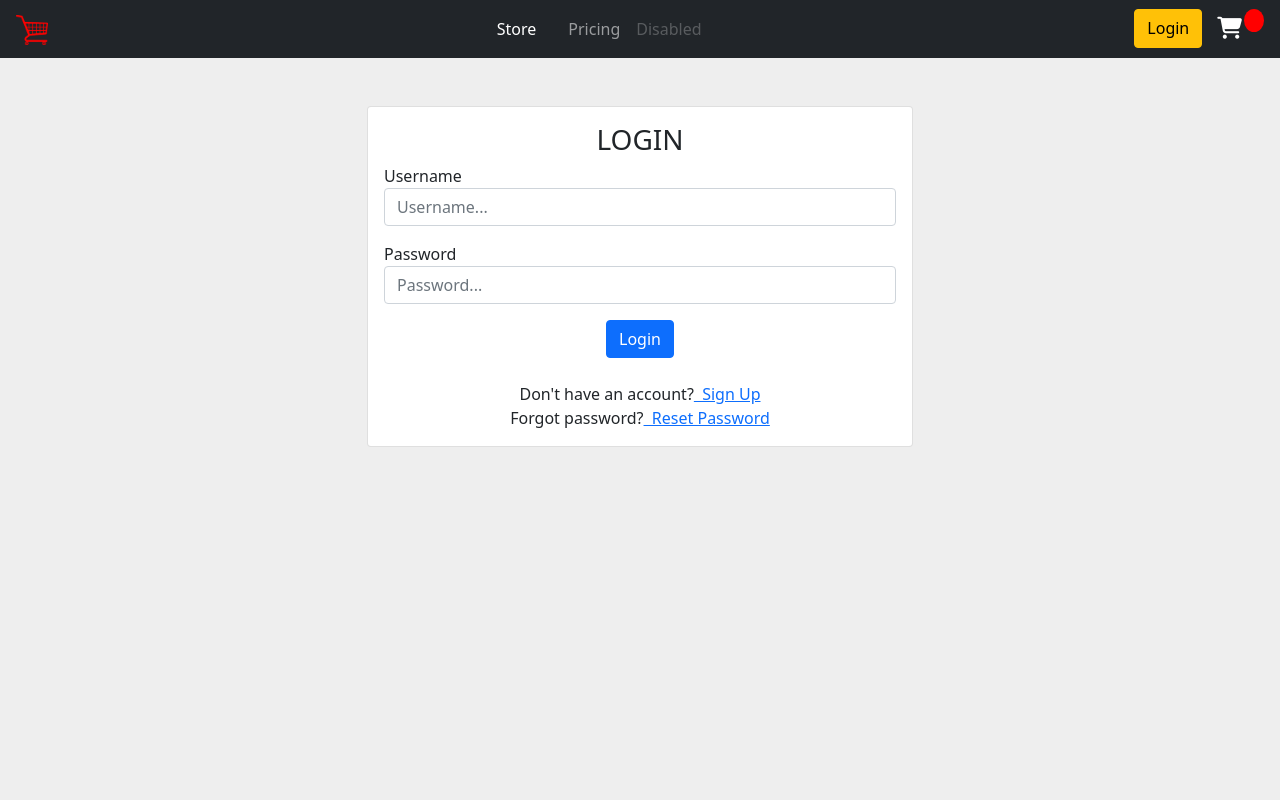
After one commit to tavoxr/ecommerce_django_postgresql, a Django app: page /login/ in a window 1280 px wide. The commit adds this page. Run offline with Django 3.2, Linux system fonts and the light colour scheme; some libraries are stand-ins or nearby versions.

Commit message:
login & logout

```diff
--- a/ecommerce/templates/ecommerce/Main.html
+++ b/ecommerce/templates/ecommerce/Main.html
@@ -14,6 +14,10 @@
 
     <!--Main CSS-->
     <link rel="stylesheet" href="{% static 'css/main.css' %}"/>
+    <script type="text/javascript">
+        var user = '{{request.user}}'
+
+    </script>
 </head>
 <body>
 
--- a/ecommerce/templates/ecommerce/components/Navbar.html
+++ b/ecommerce/templates/ecommerce/components/Navbar.html
@@ -21,7 +21,12 @@
           </li>
         </ul>
         <div class="form-inline d-flex my-1 my-lg-0">
-            <a href="" class="btn btn-warning ">Login</a>
+            {% if request.user.is_authenticated %}
+                <a href="{% url 'logout' %}" class="btn btn-danger "> Logout </a>
+            {% else %}
+                <a href="{% url 'login' %}" class="btn btn-warning "> Login </a>
+            {% endif %}
+
             <a href="#" id="cartLink" class=""><i id="cart-icon" class="fas fa-shopping-cart text-white"></i></a>
             <p id="cart-total"></p>
         </div>
--- /dev/null
+++ b/ecommerce/templates/ecommerce/pages/Login.html
@@ -0,0 +1,70 @@
+{% extends 'ecommerce/Main.html' %}
+
+
+
+{% load static %}
+
+
+
+{% block content %}
+<style>
+    body,
+    html {
+        margin: 0;
+        padding: 0;
+        height: 100%;
+        background: #eeeeee !important;
+    }
+
+
+    #messages{
+        background-color: rgb(60, 139, 71);
+        color: #fff;
+        padding: 10px;
+        margin-top: 10px;
+        text-align: center;
+    }
+</style>
+
+<div class="container  d-flex flex-column justify-content-center align-items-center">
+
+    <div class="col-sm-12 col-md-8 col-lg-6">
+
+        <div class="card card-body mt-5 ">
+
+                <h3 class="card-title text-center">LOGIN</h3>
+
+                <form method="POST" action="">
+                    {% csrf_token %}
+                    <div class="mb-3">
+                        <label for="userName">Username</label>
+                        <input type="text" name="username" placeholder="Username..." class="form-control" id="userName">
+                    </div>
+                    <div class=" mb-3">
+                            <label for="pass">Password</label>
+                            <input type="password" name="password" placeholder="Password..." class="form-control" id="pass" >
+                    </div>
+                    <div class="d-flex justify-content-center mt-3 ">
+                             <input class="btn btn-primary" type="submit" value="Login">
+                    </div>
+                </form>
+
+            {% for message in messages %}
+                <p id="messages">{{message}}</p>
+            {% endfor %}
+
+            <div class="mt-4">
+                <div class="d-flex justify-content-center links">
+                    Don't have an account? <a href="{% url 'register' %}" class=""> &nbsp; Sign Up</a>
+                </div>
+                <div class="d-flex justify-content-center links">
+                    Forgot password? <a href="#" class="ml-2 "> &nbsp; Reset Password</a>
+                </div>
+
+            </div>
+        </div>
+    </div>
+
+
+
+{% endblock %}
--- a/ecommerce/templates/ecommerce/pages/Register.html
+++ b/ecommerce/templates/ecommerce/pages/Register.html
@@ -50,7 +50,7 @@
         </div>
         <div class="mb-3">
         <button class="btn btn-primary w-100 mt-3" type="submit" name="CreateUser">Register</button>
-       <!-- <p class="mt-2">Already have an account? <a class="link-primary" href="#">Login</a></p> -->
+        <p class="mt-2">Already have an account? <a class="link-primary" href="{% url 'login' %}">Login</a></p>
         </div>
         {% for message in messages %}
             <p id="messages">{{message}}</p>
--- a/ecommerce/templates/ecommerce/pages/Store.html
+++ b/ecommerce/templates/ecommerce/pages/Store.html
@@ -7,6 +7,9 @@
 {% block content %}
 
 <h1>Store</h1>
+<script type="text/javascript">
 
+    console.log('request.user', '{{request}}')
+</script>
 
 {% endblock %}
--- a/ecommerce/urls.py
+++ b/ecommerce/urls.py
@@ -1,8 +1,11 @@
+from ecommerce.viewsets.login import loginPage
 from django.urls import path
 from .viewsets import *
 
 urlpatterns = [
     path('', store, name='store' ),
     path('register/', registerUser, name='register'),
+    path('login/', loginPage, name='login'),
+    path('logout/', logoutUser, name= 'logout')
 
 ]
--- a/ecommerce/viewsets/__init__.py
+++ b/ecommerce/viewsets/__init__.py
@@ -1,2 +1,3 @@
 from .store import *
 from .register import *
+from .login import *
--- /dev/null
+++ b/ecommerce/viewsets/login.py
@@ -0,0 +1,31 @@
+from django.shortcuts import render, redirect
+from django.contrib.auth import authenticate, login, logout
+from django.contrib.auth.decorators import login_required
+from django.contrib import messages
+
+def loginPage(request):
+
+    context = {}
+
+    if request.method == 'POST':
+        username =  request.POST.get('username')
+        password =  request.POST.get('password')
+
+        user = authenticate(request, username= username, password= password)
+
+        if user is not None:
+            login(request, user)
+            return redirect('store')
+
+        else:
+            messages.info(request, 'Username or Password are incorrect')
+
+
+    return render(request, 'ecommerce/pages/Login.html', context )
+
+
+
+def logoutUser(request):
+    logout(request)
+
+    return redirect('login')
--- a/ecommerce/viewsets/store.py
+++ b/ecommerce/viewsets/store.py
@@ -4,5 +4,6 @@ from django.shortcuts import render, redirect
 
 def store(request):
 
+    print('request.user', request)
     context = {}
     return render(request, 'ecommerce/pages/Store.html', context)
```
Also changed, not shown: ecommerce/forms/loginUser.py (added, +11 -0 lines).
